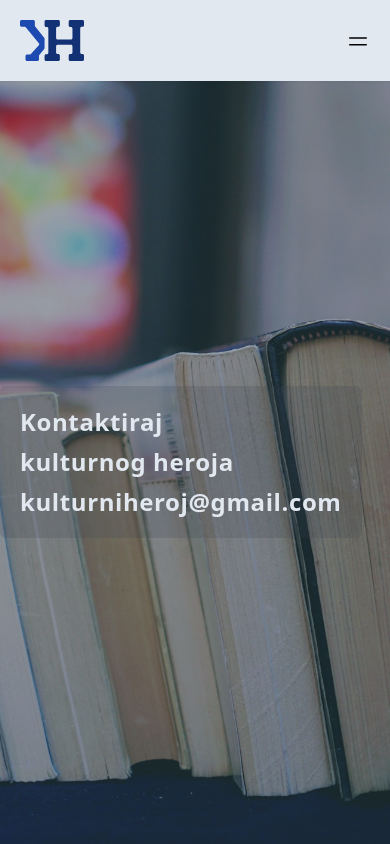
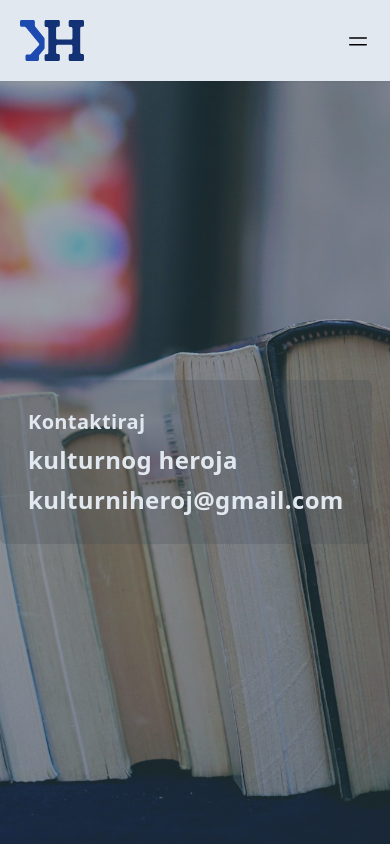
Before and after one commit to milanzivanov/culturalHeroPortal, a React (Vite) app: page /kontakt in a window 390 px wide. Built offline with nearby package versions, Linux system fonts and the light colour scheme; no server answers.

Commit message:
contact page css

```diff
--- a/src/pages/About.jsx
+++ b/src/pages/About.jsx
@@ -17,8 +17,8 @@ function About() {
 
         <div className="mx-auto flex h-full max-w-7xl flex-col">
           <div className="relative z-10">
-            <h2 className="px-5 pb-8 pt-14 text-2xl font-bold leading-6 text-gray-700 md:px-0 md:text-3xl">
-              Kulturno-herojsku posadu čine:
+            <h2 className="px-5 pb-8 pt-14 text-xl font-bold uppercase leading-6 tracking-wide text-gray-700 md:px-0 md:text-2xl">
+              Kulturno-herojsku posadu čine
             </h2>
 
             <div>
@@ -27,7 +27,7 @@ function About() {
                 <div className="mb-0 flex flex-col items-start rounded-none bg-slate-100 p-5 shadow-md md:rounded-md">
                   <div className="mb-7 flex items-center space-x-5">
                     <img
-                      className="w-16 rounded-full border-2 border-gray-300 bg-[#e9e9e9] shadow-md grayscale backdrop-grayscale-0 md:w-32"
+                      className="w-16 rounded-full bg-[#e9e9e9] shadow-md grayscale backdrop-grayscale-0 md:w-32"
                       src="https://fcyrimjuwctjvvoijrqi.supabase.co/storage/v1/object/sign/cultural-hero-images/avatars/aeksandarAhab2.webp?token=eyJhbGciOiJIUzI1NiIsInR5cCI6IkpXVCJ9.eyJ1cmwiOiJjdWx0dXJhbC1oZXJvLWltYWdlcy9hdmF0YXJzL2Fla3NhbmRhckFoYWIyLndlYnAiLCJpYXQiOjE3MjkxMTY1NjYsImV4cCI6MTg4Njc5NjU2Nn0.CA5OaFjxUDMh_Ej9vdNQAsHowHNLoDOKr2oN3CcUV60&t=2024-10-16T22%3A09%3A25.448Z"
                       alt="a. radovic"
                     />
@@ -36,7 +36,7 @@ function About() {
                       <h3 className="text-lg font-semibold italic text-gray-700 md:text-xl">
                         Aleksandar Radović
                       </h3>
-                      <h4 className="text-xs font-semibold text-gray-700 md:text-lg">
+                      <h4 className="text-xs font-semibold text-gray-500 md:text-base">
                         Urednik tekstova
                       </h4>
                     </div>
@@ -66,7 +66,7 @@ function About() {
                 <div className="flex flex-col items-start rounded-md bg-slate-100 p-5 shadow-md">
                   <div className="mb-7 flex items-center space-x-5">
                     <img
-                      className="w-16 rounded-full border-2 border-gray-300 grayscale backdrop-grayscale-0 md:w-32"
+                      className="w-16 rounded-full grayscale backdrop-grayscale-0 md:w-32"
                       src="https://fcyrimjuwctjvvoijrqi.supabase.co/storage/v1/object/sign/cultural-hero-images/avatars/mickoVelicanstveni.webp?token=eyJhbGciOiJIUzI1NiIsInR5cCI6IkpXVCJ9.eyJ1cmwiOiJjdWx0dXJhbC1oZXJvLWltYWdlcy9hdmF0YXJzL21pY2tvVmVsaWNhbnN0dmVuaS53ZWJwIiwiaWF0IjoxNzI5MTAxNzI5LCJleHAiOjE4ODY3ODE3Mjl9.GzJkTz4DAYHj4agN1fzhpcFD4fvveDQbqT6hntJ1NIc&t=2024-10-16T18%3A02%3A09.069Z"
                       alt="m. zivanov"
                     />
@@ -75,7 +75,7 @@ function About() {
                       <h3 className="text-lg font-semibold italic text-gray-900 md:text-xl">
                         Milan Živanov
                       </h3>
-                      <h4 className="text-xs font-semibold text-gray-700 md:text-lg">
+                      <h4 className="text-xs font-semibold text-gray-500 md:text-base">
                         Tehnička služba sajta
                       </h4>
                     </div>
@@ -83,7 +83,7 @@ function About() {
                   <div>
                     <p className="text-grey-700 text-sp word-wrap mb-5">
                       Strukovni inženjer grafičkog inženjerstva sa primesama
-                      dizajna. Diplomirao na Visoko tehičkoj školi strukovnih
+                      dizajna. Diplomirao na Visokoj tehičkoj školi strukovnih
                       studija u Novom Sadu.
                     </p>
 
@@ -108,7 +108,7 @@ function About() {
 
         <div className="mx-auto mb-10 flex h-full max-w-7xl flex-col">
           <div className="relative z-10 px-5 pb-7 md:px-0 md:pb-16">
-            <h2 className="pb-8 pt-14 text-2xl font-bold text-gray-700 md:text-3xl">
+            <h2 className="pb-8 pt-14 text-xl font-bold uppercase leading-6 tracking-wide text-gray-700 md:text-2xl">
               Naš fokus
             </h2>
             <p className="text-grey-600 text-md mb-5 md:text-lg">
@@ -134,7 +134,7 @@ function About() {
               Sajt, na osnovu rubrika{" "}
               <span className="font-semibold italic text-gray-700">
                 (Čas anatomije; Knjigohranilište; Manuskript; Vizuali; Pomenik;
-                Nova proza; Sakrali, Živa Reč; Antropos i Tehnos...)
+                Nova proza; Sakrali i Živa Reč...)
               </span>
               nastoji da (re)afirmiše „vreme prošlo u vremenu sadašnjem za vreme
               buduće“.
--- a/src/pages/Contact.jsx
+++ b/src/pages/Contact.jsx
@@ -1,3 +1,5 @@
+import logoImage from "/images/kh-logo.svg";
+
 function Contact() {
   return (
     <>
@@ -5,17 +7,21 @@ function Contact() {
         <div className="bg-slate-700/50 lg:bg-slate-700/30"></div>
         <div className="relative h-[calc(100vh-80px)] bg-[url('/images/knjige.jpg')] bg-cover bg-right bg-no-repeat">
           <div className="relative z-10 mx-auto flex h-full max-w-7xl items-center justify-start">
-            <div className="flex overflow-hidden rounded-md bg-gray-700/20">
+            <div className="flex overflow-hidden rounded-md bg-gray-700/20 p-2">
               <img
-                className="hidden w-1/6 grayscale backdrop-grayscale-0 md:flex"
-                src="https://fcyrimjuwctjvvoijrqi.supabase.co/storage/v1/object/sign/cultural-hero-images/avatars/avatar1.jpg?token=eyJhbGciOiJIUzI1NiIsInR5cCI6IkpXVCJ9.eyJ1cmwiOiJjdWx0dXJhbC1oZXJvLWltYWdlcy9hdmF0YXJzL2F2YXRhcjEuanBnIiwiaWF0IjoxNzI5MTAyNjkzLCJleHAiOjE4ODY3ODI2OTN9.TZvElmBptCdTG6QJ0JqKomDC0pgxCBQbpkebO9Zo_TY&t=2024-10-16T18%3A18%3A12.820Z"
+                className="hidden w-1/3 grayscale backdrop-grayscale-0 md:flex"
+                src={logoImage}
                 alt="conection"
               />
 
-              <h1 className="space-y-2 text-pretty rounded-none p-5 text-2xl font-extrabold tracking-wide text-slate-200 md:space-y-4 md:rounded-md lg:text-5xl">
-                <span className="block">Kontaktiraj </span>
-                <span className="block">kulturnog heroja</span>
-                <span className="block">kulturniheroj@gmail.com</span>
+              <h1 className="flex flex-col justify-center space-y-2 text-pretty rounded-none p-5 font-extrabold tracking-wide text-slate-200 md:space-y-4 md:rounded-md">
+                <span className="block text-xl md:text-2xl">Kontaktiraj </span>
+                <span className="block text-2xl md:text-3xl">
+                  kulturnog heroja
+                </span>
+                <span className="block text-2xl md:text-4xl">
+                  kulturniheroj@gmail.com
+                </span>
               </h1>
             </div>
           </div>
```
